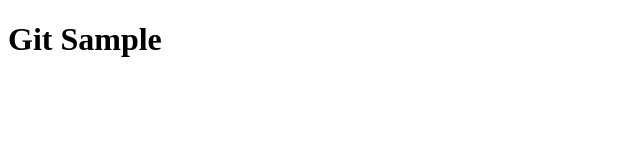
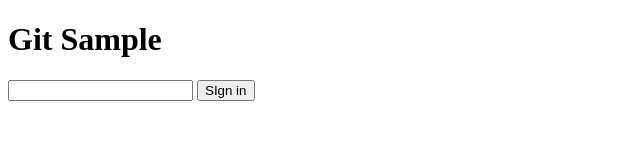
Before and after one commit to PranavManohar/gitpractice, a plain HTML site: page index.html in a window 1280 px wide. Shown: the whole page, without its empty margins (0-640 px from the left). Drawn offline with Linux system fonts and the light colour scheme.

Commit message:
added text box and button

```diff
--- a/index.html
+++ b/index.html
@@ -9,6 +9,10 @@
 <body>
 
     <h1>Git Sample</h1>
+    <form action="">
+        <input type="text">
+        <button>SIgn in</button>
+    </form>
 
 </body>
 </html>
```
